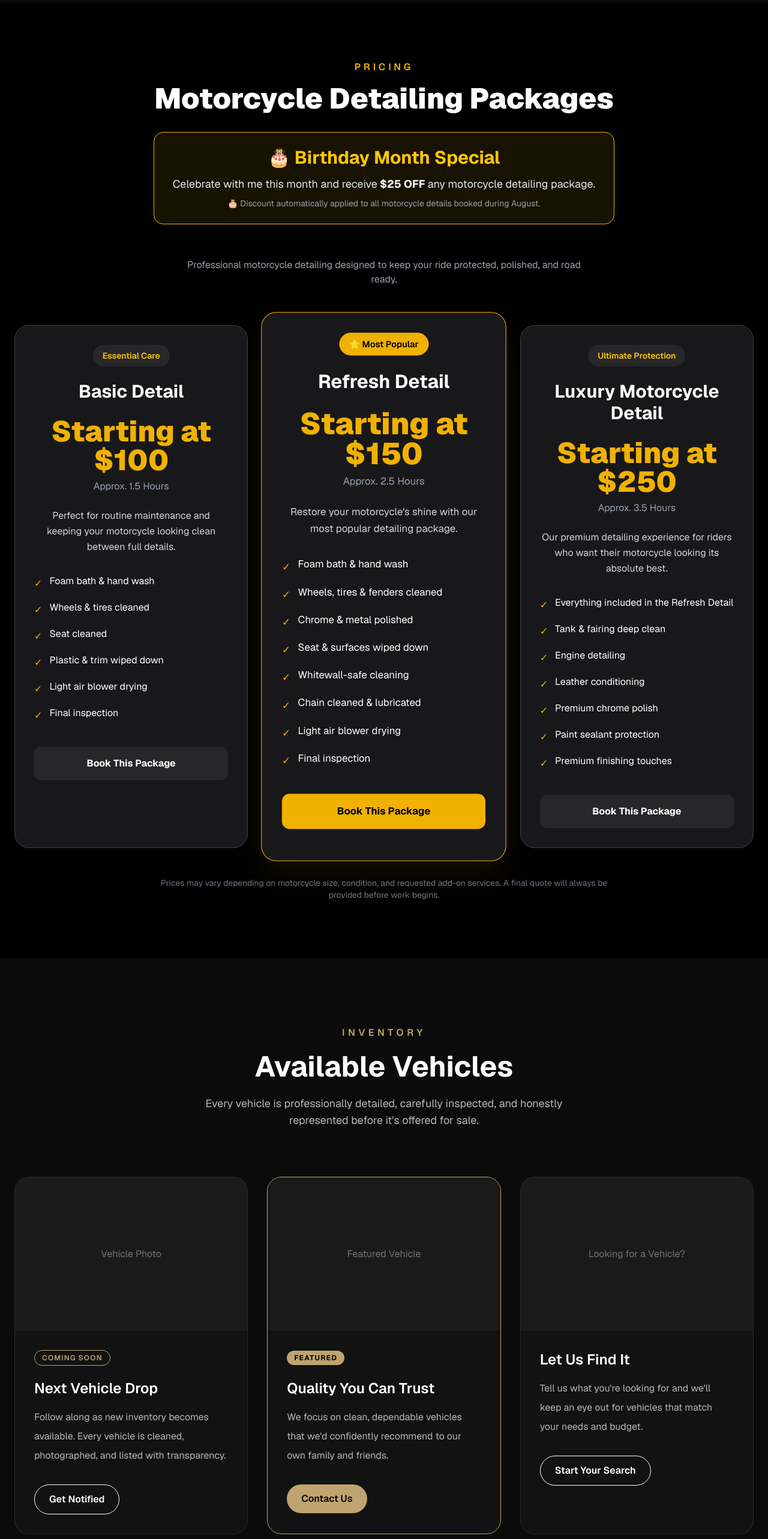
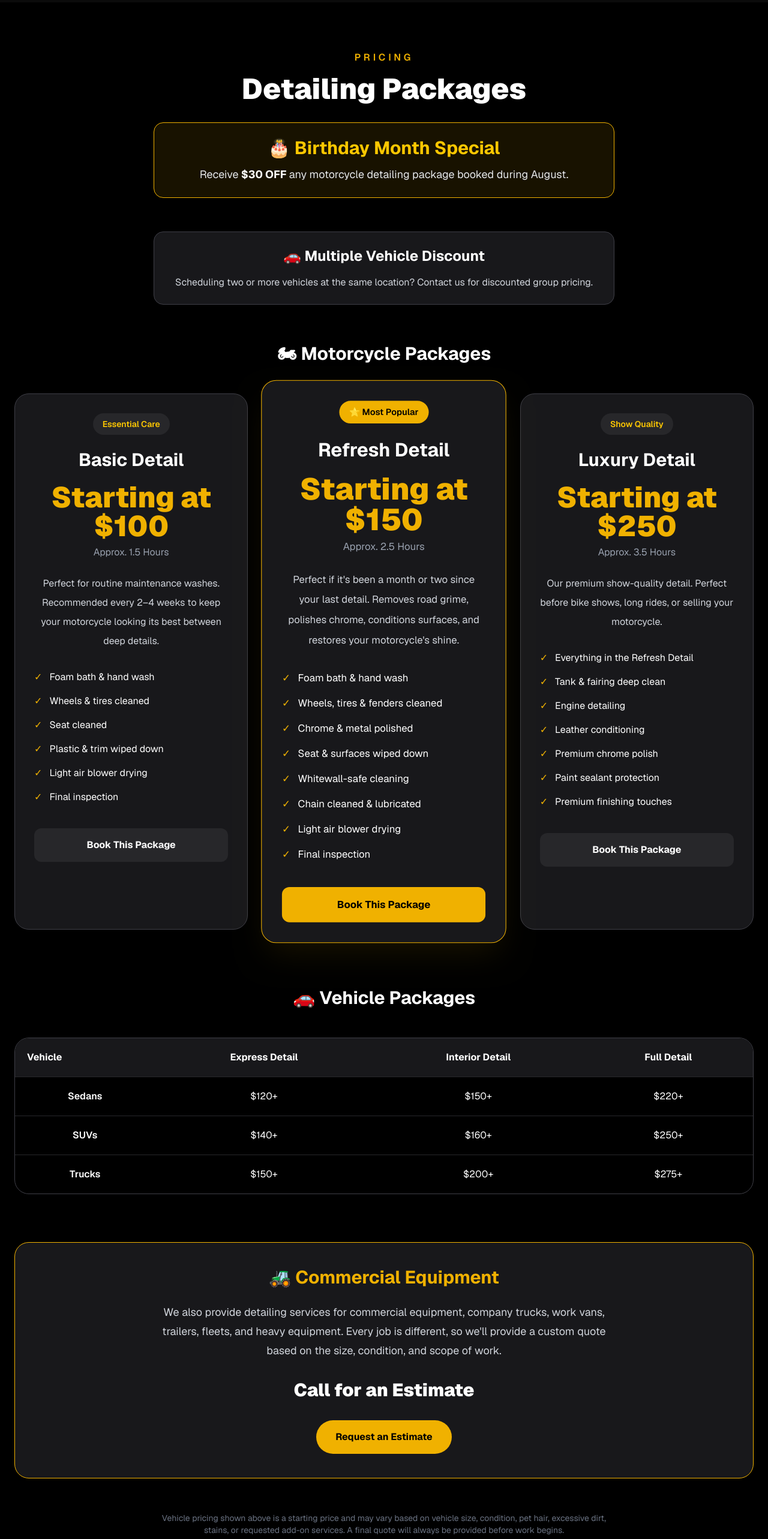
Before and after one commit to Natvibecodes/natflipswhips-website, a Next.js app: page / in a window 1280 px wide. Shown: the part 2720-5286 px from the top of the page at 60% size. Built offline with nearby package versions, Linux system fonts and the light colour scheme.

Commit message:
Update Packages.tsx
updates to package details

```diff
--- a/app/components/Packages.tsx
+++ b/app/components/Packages.tsx
@@ -3,7 +3,7 @@
 import FadeIn from "./FadeIn";
 
 export default function Packages() {
-  const packages = [
+  const motorcyclePackages = [
     {
       title: "Basic Detail",
       badge: "Essential Care",
@@ -11,7 +11,7 @@ export default function Packages() {
       time: "Approx. 1.5 Hours",
       featured: false,
       description:
-        "Perfect for routine maintenance and keeping your motorcycle looking clean between full details.",
+        "Perfect for routine maintenance washes. Recommended every 2–4 weeks to keep your motorcycle looking its best between deep details.",
       features: [
         "Foam bath & hand wash",
         "Wheels & tires cleaned",
@@ -28,7 +28,7 @@ export default function Packages() {
       time: "Approx. 2.5 Hours",
       featured: true,
       description:
-        "Restore your motorcycle's shine with our most popular detailing package.",
+        "Perfect if it's been a month or two since your last detail. Removes road grime, polishes chrome, conditions surfaces, and restores your motorcycle's shine.",
       features: [
         "Foam bath & hand wash",
         "Wheels, tires & fenders cleaned",
@@ -41,15 +41,15 @@ export default function Packages() {
       ],
     },
     {
-      title: "Luxury Motorcycle Detail",
-      badge: "Ultimate Protection",
+      title: "Luxury Detail",
+      badge: "Show Quality",
       price: "$250",
       time: "Approx. 3.5 Hours",
       featured: false,
       description:
-        "Our premium detailing experience for riders who want their motorcycle looking its absolute best.",
+        "Our premium show-quality detail. Perfect before bike shows, long rides, or selling your motorcycle.",
       features: [
-        "Everything included in the Refresh Detail",
+        "Everything in the Refresh Detail",
         "Tank & fairing deep clean",
         "Engine detailing",
         "Leather conditioning",
@@ -60,12 +60,34 @@ export default function Packages() {
     },
   ];
 
+  const vehiclePackages = [
+    {
+      vehicle: "Sedans",
+      express: "$120+",
+      interior: "$150+",
+      full: "$220+",
+    },
+    {
+      vehicle: "SUVs",
+      express: "$140+",
+      interior: "$160+",
+      full: "$250+",
+    },
+    {
+      vehicle: "Trucks",
+      express: "$150+",
+      interior: "$200+",
+      full: "$275+",
+    },
+  ];
+
   return (
     <section
       id="packages"
-      className="bg-black text-white py-20 px-5 md:py-24 md:px-6"
+      className="bg-black text-white py-20 px-5 md:px-6"
     >
       <FadeIn>
+
         <div className="max-w-7xl mx-auto text-center">
 
           <p className="uppercase tracking-[0.3em] text-yellow-500 font-semibold">
@@ -73,33 +95,43 @@ export default function Packages() {
           </p>
 
           <h2 className="text-4xl md:text-5xl font-black mt-4">
-            Motorcycle Detailing Packages
+            Detailing Packages
           </h2>
 
           <div className="mx-auto mt-8 mb-14 max-w-3xl rounded-2xl border border-yellow-500 bg-yellow-500/10 p-6">
+
             <h3 className="text-2xl md:text-3xl font-bold text-yellow-400">
               🎂 Birthday Month Special
             </h3>
 
             <p className="mt-3 text-lg text-gray-200">
-              Celebrate with me this month and receive
-              <span className="font-bold text-white"> $25 OFF </span>
-              any motorcycle detailing package.
+              Receive
+              <span className="font-bold text-white"> $30 OFF </span>
+              any motorcycle detailing package booked during August.
             </p>
 
-            <p className="mt-2 text-sm text-gray-400">
-              🎂 Discount automatically applied to all motorcycle details booked during August.
-            </p>
           </div>
 
-          <p className="text-gray-400 max-w-2xl mx-auto">
-            Professional motorcycle detailing designed to keep your ride
-            protected, polished, and road ready.
+          <div className="mx-auto mb-16 max-w-3xl rounded-2xl border border-zinc-700 bg-zinc-900 p-6">
+
+            <h3 className="text-2xl font-bold text-white">
+              🚗 Multiple Vehicle Discount
+            </h3>
+
+            <p className="mt-4 text-gray-300">
+              Scheduling two or more vehicles at the same location?
+              Contact us for discounted group pricing.
             </p>
 
-          <div className="grid grid-cols-1 md:grid-cols-2 lg:grid-cols-3 gap-8 mt-16">
+          </div>
 
-            {packages.map((pkg) => (
+          <h3 className="text-3xl font-bold mb-12">
+            🏍 Motorcycle Packages
+          </h3>
+
+          <div className="grid gap-8 lg:grid-cols-3">
+
+            {motorcyclePackages.map((pkg) => (
               <div
                 key={pkg.title}
                 className={`rounded-3xl p-8 border transition-all duration-300 hover:-translate-y-2 ${
@@ -108,10 +140,9 @@ export default function Packages() {
                     : "border-zinc-700 bg-zinc-900 hover:border-yellow-500"
                 }`}
               >
-                <div className="mb-6">
 
                 <span
-                    className={`inline-block px-4 py-2 rounded-full text-sm font-semibold ${
+                  className={`inline-block rounded-full px-4 py-2 text-sm font-semibold ${
                     pkg.featured
                       ? "bg-yellow-500 text-black"
                       : "bg-zinc-800 text-yellow-400"
@@ -120,21 +151,19 @@ export default function Packages() {
                   {pkg.badge}
                 </span>
 
-                </div>
-
-                <h3 className="text-3xl font-bold">
+                <h3 className="mt-6 text-3xl font-bold">
                   {pkg.title}
                 </h3>
 
-                <p className="text-yellow-500 text-5xl font-black mt-6">
+                <p className="mt-5 text-5xl font-black text-yellow-500">
                   Starting at {pkg.price}
                 </p>
 
-                <p className="text-gray-400 mt-2">
+                <p className="mt-2 text-gray-400">
                   {pkg.time}
                 </p>
 
-                <p className="text-gray-300 mt-6 leading-relaxed">
+                <p className="mt-6 leading-8 text-gray-300">
                   {pkg.description}
                 </p>
 
@@ -143,9 +172,9 @@ export default function Packages() {
                   {pkg.features.map((feature) => (
                     <li
                       key={feature}
-                      className="flex items-start gap-3"
+                      className="flex gap-3"
                     >
-                      <span className="text-yellow-500 mt-1">✓</span>
+                      <span className="text-yellow-500">✓</span>
                       <span>{feature}</span>
                     </li>
                   ))}
@@ -154,7 +183,7 @@ export default function Packages() {
 
                 <a
                   href="/book"
-                  className={`block mt-10 rounded-xl py-4 font-bold transition ${
+                  className={`mt-10 block rounded-xl py-4 font-bold transition ${
                     pkg.featured
                       ? "bg-yellow-500 text-black hover:bg-yellow-400"
                       : "bg-zinc-800 hover:bg-zinc-700"
@@ -168,12 +197,99 @@ export default function Packages() {
 
           </div>
 
-          <p className="text-gray-500 text-sm max-w-3xl mx-auto mt-12">
-            Prices may vary depending on motorcycle size, condition, and requested add-on services.
-            A final quote will always be provided before work begins.
+          <h3 className="mt-24 mb-12 text-3xl font-bold">
+            🚗 Vehicle Packages
+          </h3>
+                    <div className="overflow-hidden rounded-3xl border border-zinc-700">
+
+            <table className="w-full">
+
+              <thead className="bg-zinc-900">
+
+                <tr>
+
+                  <th className="p-5 text-left">Vehicle</th>
+
+                  <th className="p-5 text-center">Express Detail</th>
+
+                  <th className="p-5 text-center">Interior Detail</th>
+
+                  <th className="p-5 text-center">Full Detail</th>
+
+                </tr>
+
+              </thead>
+
+              <tbody>
+
+                {vehiclePackages.map((vehicle) => (
+
+                  <tr
+                    key={vehicle.vehicle}
+                    className="border-t border-zinc-800"
+                  >
+
+                    <td className="p-5 font-semibold">
+                      {vehicle.vehicle}
+                    </td>
+
+                    <td className="p-5 text-center">
+                      {vehicle.express}
+                    </td>
+
+                    <td className="p-5 text-center">
+                      {vehicle.interior}
+                    </td>
+
+                    <td className="p-5 text-center">
+                      {vehicle.full}
+                    </td>
+
+                  </tr>
+
+                ))}
+
+              </tbody>
+
+            </table>
+
+          </div>
+
+          <div className="mt-20 rounded-3xl border border-yellow-500 bg-zinc-900 p-10">
+
+            <h3 className="text-3xl font-bold text-yellow-500">
+              🚜 Commercial Equipment
+            </h3>
+
+            <p className="mt-6 max-w-3xl mx-auto text-lg leading-8 text-gray-300">
+              We also provide detailing services for commercial equipment,
+              company trucks, work vans, trailers, fleets, and heavy equipment.
+              Every job is different, so we'll provide a custom quote based on
+              the size, condition, and scope of work.
+            </p>
+
+            <p className="mt-8 text-3xl font-black text-white">
+              Call for an Estimate
+            </p>
+
+            <a
+              href="#contact"
+              className="mt-8 inline-block rounded-full bg-yellow-500 px-8 py-4 font-bold text-black transition hover:bg-yellow-400"
+            >
+              Request an Estimate
+            </a>
+
+          </div>
+
+          <p className="mt-14 max-w-3xl mx-auto text-sm text-gray-500">
+            Vehicle pricing shown above is a starting price and may vary based
+            on vehicle size, condition, pet hair, excessive dirt, stains, or
+            requested add-on services. A final quote will always be provided
+            before work begins.
           </p>
 
         </div>
+
       </FadeIn>
     </section>
   );
```
Lines whose indentation alone changed are shown as unchanged.
